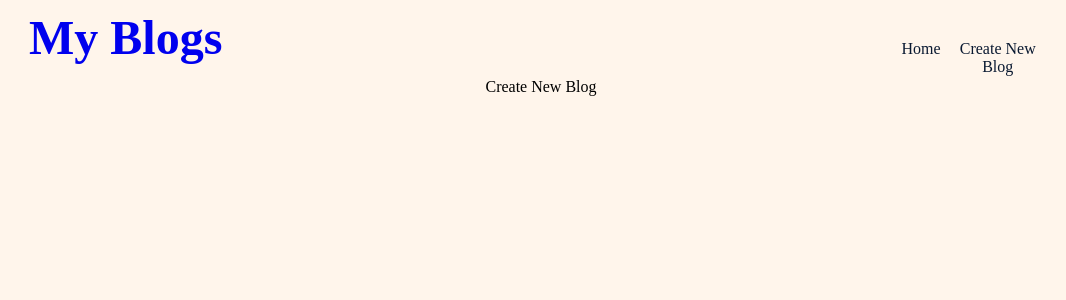
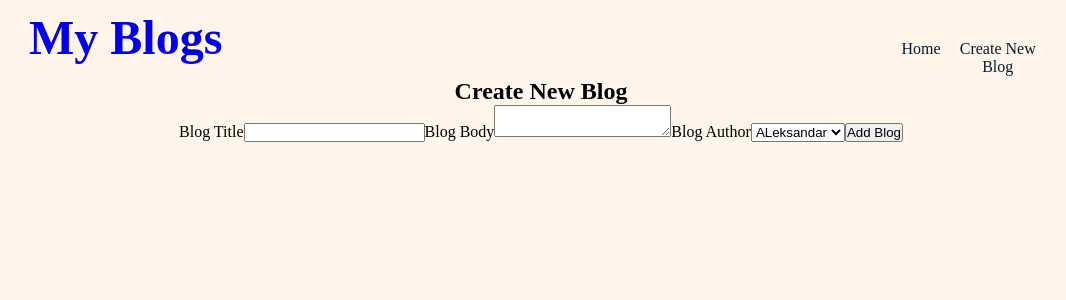
Before and after one commit to aleksandarLazic1998/Blog-App__React_Basics, a React (Create React App) app: page /create in a window 1280 px wide. Shown: the top 300 px of the page, without its empty margins (99-1165 px from the left). Built offline with nearby package versions, Linux system fonts and the light colour scheme.

Commit message:
Added Form Skellet

```diff
--- a/src/js/components/CreateBlogs/CreateBlogs.js
+++ b/src/js/components/CreateBlogs/CreateBlogs.js
@@ -1,7 +1,19 @@
 const CreateBlogs = () => {
   return (
     <div className="create-blog-container">
-      <p className="tag">Create New Blog</p>
+      <h2 className="tag">Create New Blog</h2>
+      <form>
+        <label>Blog Title</label>
+        <input type="text" required />
+        <label>Blog Body</label>
+        <textarea required></textarea>
+        <label>Blog Author</label>
+        <select>
+          <option value="Aleksandar">ALeksandar</option>
+          <option value="Marco">Marco</option>
+        </select>
+        <button>Add Blog</button>
+      </form>
     </div>
   );
 };
```
